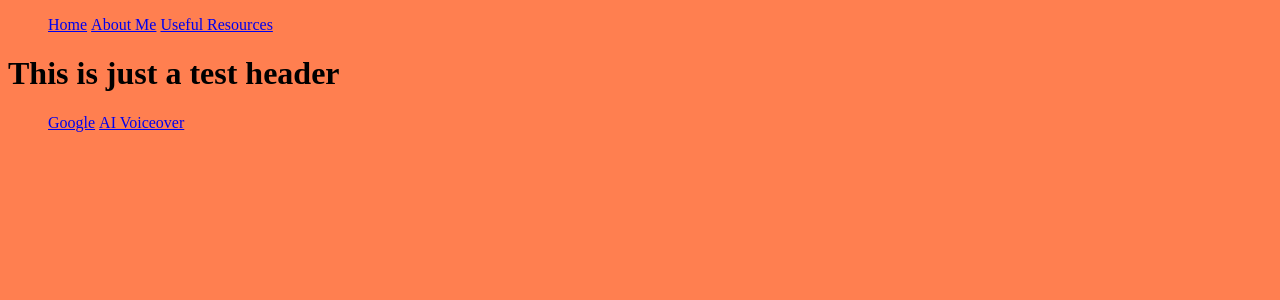
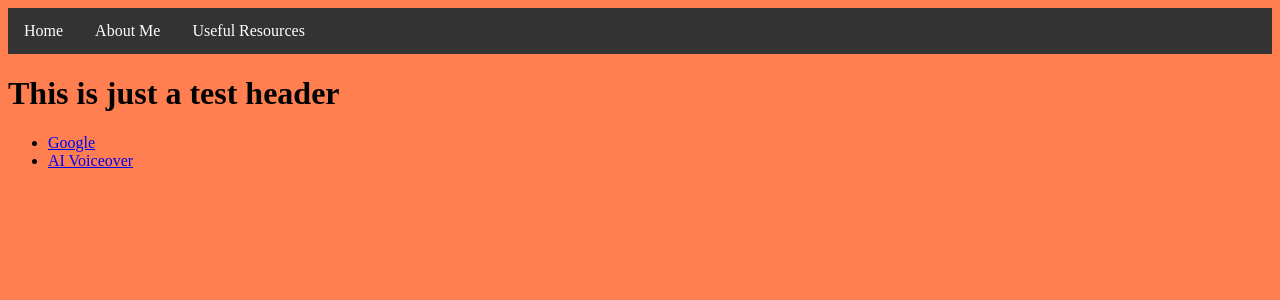
Before and after one commit to calathan/personal_website, a Flask app: page /links in a window 1280 px wide. Shown: the top 300 px of the page. Run offline with Flask 2, Linux system fonts and the light colour scheme.

Commit message:
fixed CSS classes

```diff
--- a/static/style.css
+++ b/static/style.css
@@ -3,6 +3,27 @@ body {
 }
 
 
-li{
-    display: inline;
+ul.nav_bar {
+  list-style-type: none;
+  margin: 0;
+  padding: 0;
+  overflow: hidden;
+  background-color: #333;
 }
+
+ul.nav_bar li{
+  float: left;
+}
+
+ul.nav_bar li a{
+  display: block;
+  color: white;
+  text-align: center;
+  padding: 14px 16px;
+  text-decoration: none;
+}
+
+
+ul.nav_bar li a:hover {
+  background-color: #111;
+}
--- a/templates/links.html
+++ b/templates/links.html
@@ -10,7 +10,7 @@
 
 <body>
     <div class="nav_bar">
-        <ul>
+        <ul class="nav_bar">
             <li><a href="/">Home</a></li>
             <li><a href="/about">About Me</a></li>
             <li><a href="/links">Useful Resources</a></li>
```
